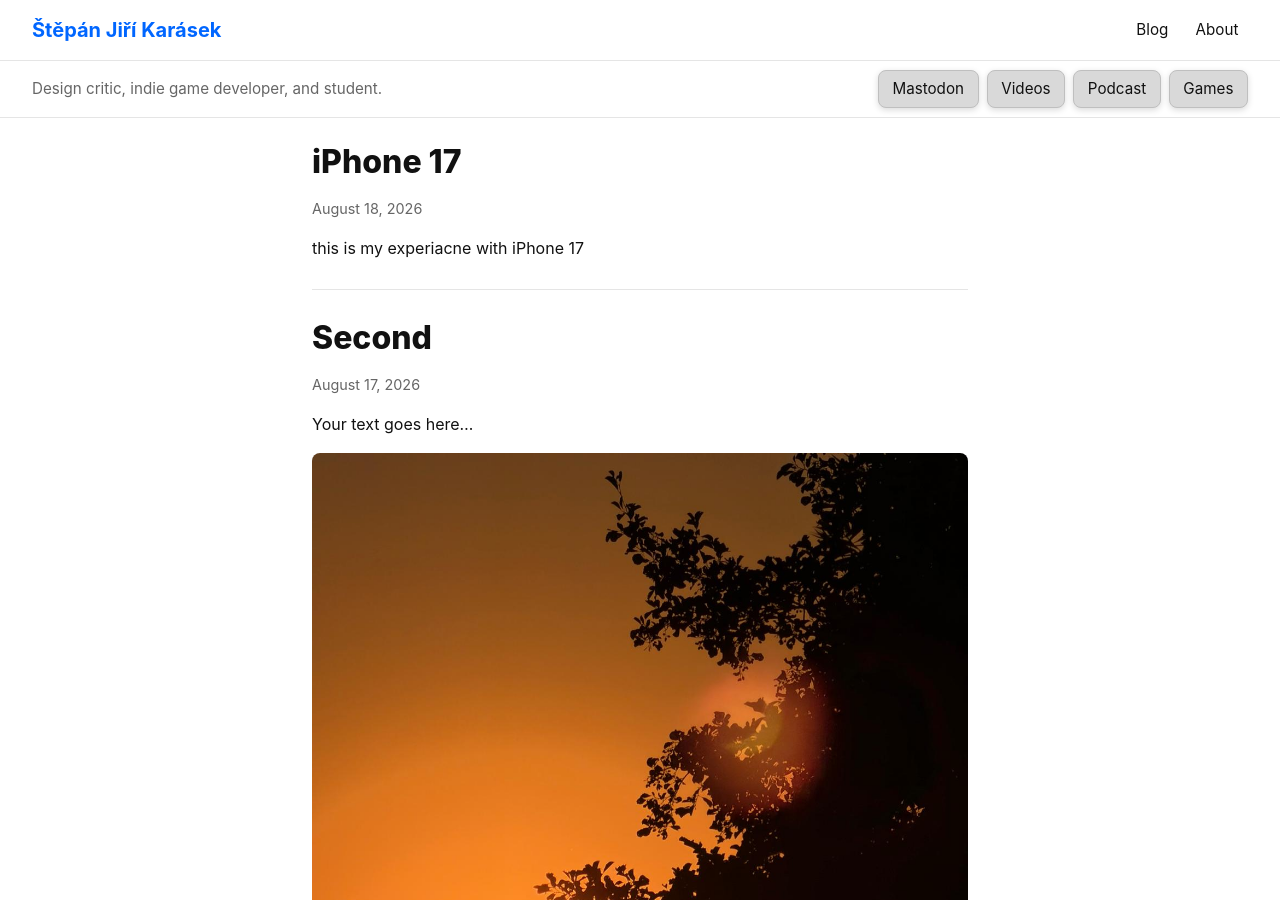
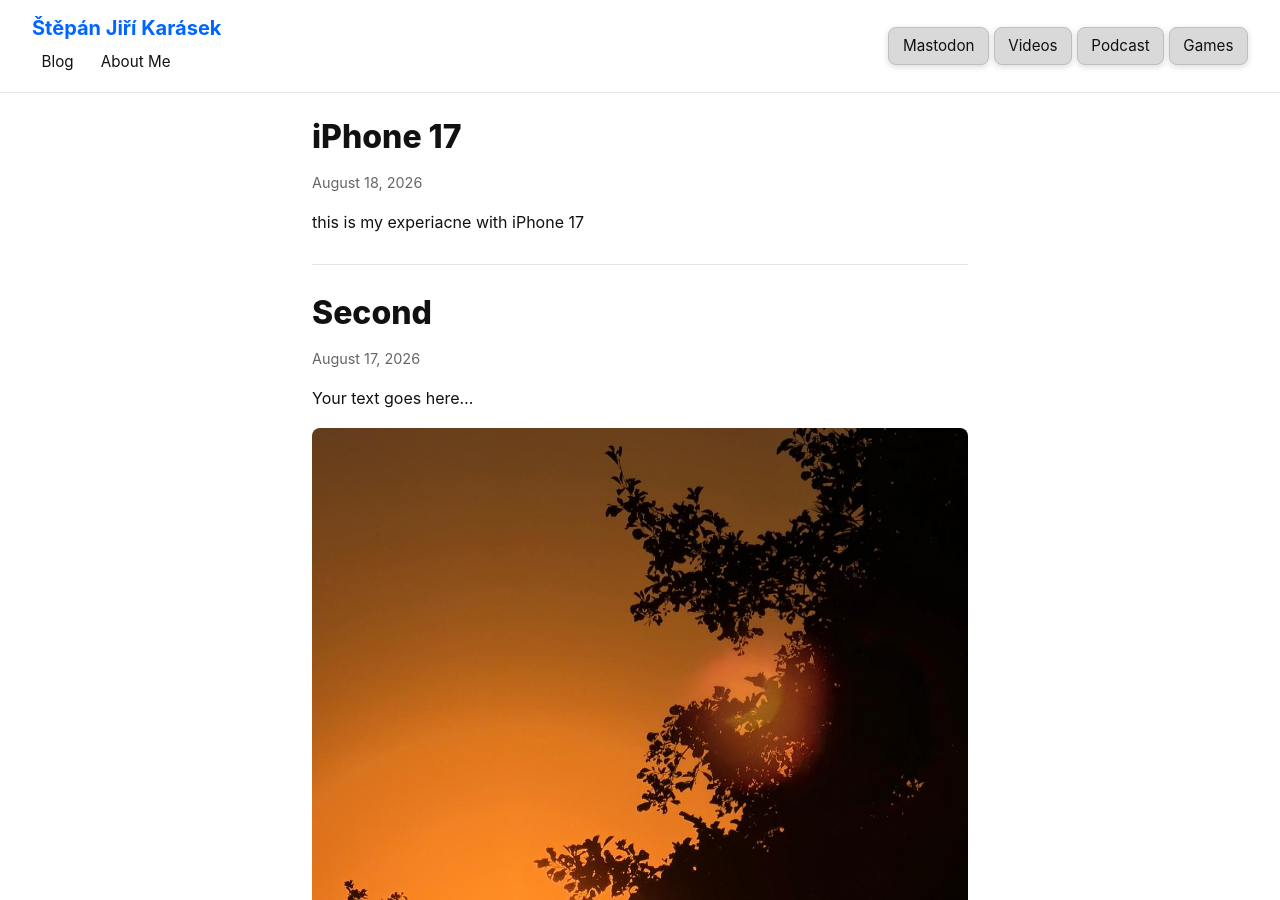
Before and after one commit to StepanJiri/stepankarasek.github.io, a Jekyll site: the page built from index.md, in a window 1280 px wide and 900 px high. Built offline with Jekyll 4.4.1, drawn with Linux system fonts in a browser that asks for light colours.

Commit message:
Update default.html

```diff
--- a/_layouts/default.html
+++ b/_layouts/default.html
@@ -10,6 +10,7 @@
 </head>
 <body>
   <header class="site-header">
+    <div class="header-left">
       <a class="site-brand {% if page.url == '/' %}active{% endif %}" href="{{ '/' | relative_url }}">{{ site.title }}</a>
 
       <nav class="site-nav">
@@ -17,20 +18,17 @@
            class="nav-link {% if page.url contains '/blog' or page.layout == 'post' %}active{% endif %}">Blog</a>
 
         <a href="{{ '/about/' | relative_url }}"
-         class="nav-link {% if page.url contains '/about' %}active{% endif %}">About</a>
+           class="nav-link {% if page.url contains '/about' %}active{% endif %}">About Me</a>
       </nav>
-  </header>
+    </div>
 
-  <div class="profile-row">
-    <p class="profile-bio">Design critic, indie game developer, and student.</p>
-
-    <div class="profile-links">
+    <div class="header-right">
       <a href="https://mastodon.social/@StepanJiriKarasek" class="nav-link nav-link-external" target="_blank" rel="noopener">Mastodon</a>
       <a href="https://www.youtube.com/@RubiconRevisited" class="nav-link nav-link-external" target="_blank" rel="noopener">Videos</a>
       <a href="https://rss.com/podcasts/test-pod734/" class="nav-link nav-link-external" target="_blank" rel="noopener">Podcast</a>
       <a href="https://jirka-karasek.itch.io" class="nav-link nav-link-external" target="_blank" rel="noopener">Games</a>
     </div>
-  </div>
+  </header>
 
   <main>
     {{ content }}
```
Lines whose indentation alone changed are shown as unchanged.
